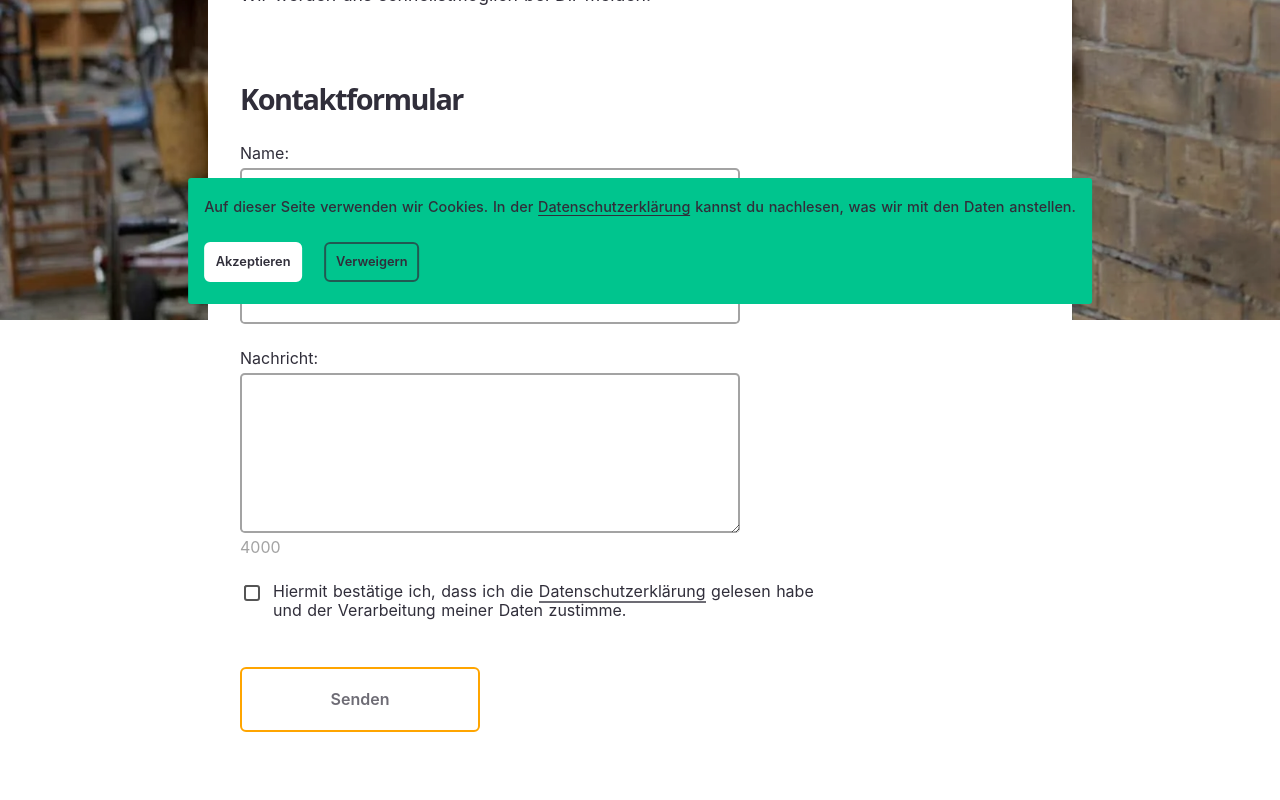
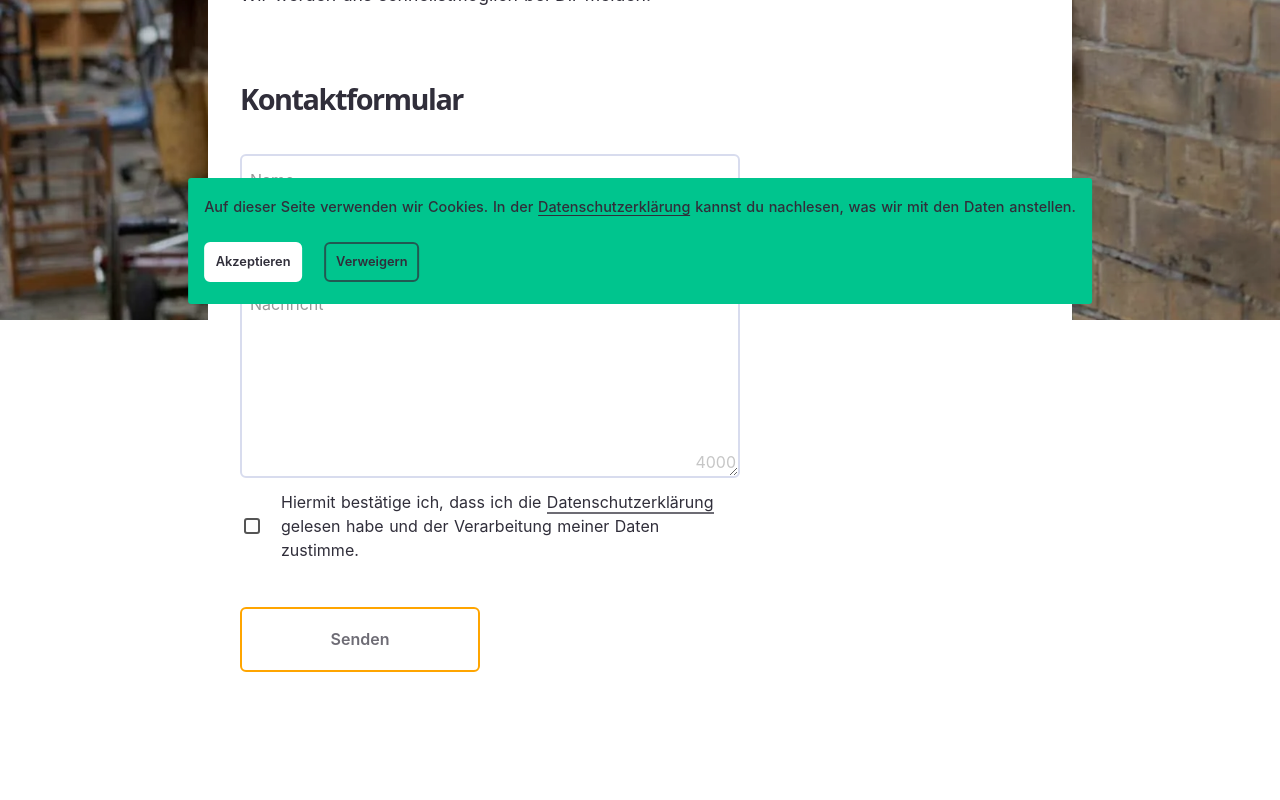
Before and after one commit to 3vincent/einhaus-leipzig, a Nuxt app: page /kontakt in a window 1280 px wide. Shown: the part 480-1280 px from the top of the page. Built offline with nearby package versions, Linux system fonts and the light colour scheme.

Commit message:
Revamp contact form with Material UI style elements

```diff
--- a/assets/styles/general/typography.scss
+++ b/assets/styles/general/typography.scss
@@ -66,3 +66,9 @@ p.bold {
 .seo-text {
   display: none;
 }
+
+textarea {
+  font-family: -apple-system, BlinkMacSystemFont, avenir next, avenir, segoe ui,
+    helvetica neue, helvetica, Cantarell, Ubuntu, roboto, noto, arial,
+    sans-serif;
+}
--- a/components/contact-form.vue
+++ b/components/contact-form.vue
@@ -1,146 +1,132 @@
-<script lang="ts">
+<script setup lang="ts">
 import { PayloadData } from '../server/api/send-mail.post'
 import { sanitizer } from '~/util/sanitizer'
 
-interface ContactFormComponentData {
-  payload: PayloadData
-  sendResponse: number
-  clickedOnce: boolean
-  envVar: ReturnType<typeof useRuntimeConfig> | undefined
-  redirectTimeout: ReturnType<typeof setTimeout> | undefined
-}
-
-export default {
-  name: 'ContactForm',
-
-  data(): ContactFormComponentData {
-    return {
-      payload: {
+const payload = ref<PayloadData>({
   name: '',
   age: 0,
   email: '',
   message: '',
   gdpr: false,
-      },
-      sendResponse: 0,
-      clickedOnce: false,
-      envVar: useRuntimeConfig(),
-      redirectTimeout: undefined,
+})
+
+let sendResponse = 0
+const clickedOnce = ref(false)
+const envVar = useRuntimeConfig()
+let redirectTimeout: ReturnType<typeof setTimeout> | undefined = undefined
+const isTextAreaFocused = ref(false)
+
+function onFocus() {
+  isTextAreaFocused.value = true
 }
-  },
 
-  methods: {
-    async handleSubmit() {
+function onBlur() {
+  isTextAreaFocused.value = false
+}
+
+async function handleSubmit() {
   try {
-        this.clickedOnce = true
+    clickedOnce.value = true
 
-        await sanitizer(this.payload)
+    await sanitizer(payload.value)
 
-        this.moveLoadingAnimationToCenter()
+    moveLoadingAnimationToCenter()
 
     const { data } = await useFetch('/api/send-mail', {
       method: 'POST',
-          body: JSON.stringify(this.payload),
+      body: JSON.stringify(payload.value),
     })
 
     console.log(data)
 
     const statusCode = ref(data?.value?.statusCode ?? 0)
-        this.sendResponse = statusCode.value
+    sendResponse = statusCode.value
 
-        if (this.sendResponse == 200) {
-          this.payload = {
-            name: '',
-            email: '',
-            message: '',
-            gdpr: false,
-            age: 0,
-          }
+    if (sendResponse == 200) {
+      payload.value.name = ''
+      payload.value.email = ''
+      payload.value.message = ''
+      payload.value.gdpr = false
+      payload.value.age = 0
 
       const router = useRouter()
 
-          this.redirectTimeout = setTimeout(() => {
+      redirectTimeout = setTimeout(() => {
         router.push('/')
-          }, 10000)
+      }, 8000)
     }
   } catch (error) {
     console.log(error)
   }
-    },
+}
 
-    resetAutoRedirectTimer() {
-      if (this.redirectTimeout) {
-        clearTimeout(this.redirectTimeout)
+function resetAutoRedirectTimer() {
+  if (redirectTimeout) {
+    clearTimeout(redirectTimeout)
   }
-    },
+}
 
-    copyToClipboard() {
-      navigator.clipboard.writeText(this.payload.message)
-    },
+function copyToClipboard() {
+  navigator.clipboard.writeText(payload.value.message)
+}
 
-    moveLoadingAnimationToCenter() {
-      const loadingAnimationDiv = document.querySelector('#topOfThePage')
+function moveLoadingAnimationToCenter() {
+  const loadingAnimationDiv = document.querySelector('#top-of-the-page')
 
   loadingAnimationDiv?.scrollIntoView({
     block: 'start',
   })
-    },
-  },
+}
 
-  computed: {
-    validateEmailAddress() {
+const validateEmailAddress = computed(() => {
   if (
-        [...this.payload.email.toLowerCase()].every(char =>
+    [...payload.value.email.toLowerCase()].every(char =>
       'abcdefghijklmnopqrstuvwxyz0123456789.@+-_~'.includes(char)
     ) &&
-        this.payload.email.length >= 5 &&
-        this.payload.email.includes('@') &&
-        this.payload.email.split('@')[1].split('.')[0] &&
-        this.payload.email.split('@').length == 2 &&
-        this.payload.email.split('@')[0].length > 0 &&
-        this.payload.email.split('@')[1].includes('.') &&
-        this.payload.email.slice(this.payload.email.lastIndexOf('.') + 1)
-          .length > 0 &&
-        !this.payload.email.split('@')[1].includes('_') &&
-        !this.payload.email.split('@')[1].includes('~') &&
-        this.payload.email.indexOf('..') == -1
+    payload.value.email.length >= 5 &&
+    payload.value.email.includes('@') &&
+    payload.value.email.split('@')[1].split('.')[0] &&
+    payload.value.email.split('@').length == 2 &&
+    payload.value.email.split('@')[0].length > 0 &&
+    payload.value.email.split('@')[1].includes('.') &&
+    payload.value.email.slice(payload.value.email.lastIndexOf('.') + 1).length >
+      0 &&
+    !payload.value.email.split('@')[1].includes('_') &&
+    !payload.value.email.split('@')[1].includes('~') &&
+    payload.value.email.indexOf('..') == -1
   ) {
     return true
   }
 
   return false
-    },
+})
 
-    validateInputs() {
+const validateInputs = computed(() => {
   if (
-        this.validateEmailAddress &&
-        this.payload.name.length >= 2 &&
-        this.payload.message.length > 2 &&
-        this.payload.message.length <= 4000 &&
-        this.payload.gdpr
+    validateEmailAddress &&
+    payload.value.name.length >= 2 &&
+    payload.value.message.length > 2 &&
+    payload.value.message.length <= 4000 &&
+    payload.value.gdpr
   ) {
     return true
   }
 
   return false
-    },
-  },
+})
 
-  beforeUnmount() {
-    this.resetAutoRedirectTimer()
-  },
-}
+onBeforeUnmount(() => {
+  resetAutoRedirectTimer()
+})
 </script>
 
 <template>
-  <div id="topOfThePage" class="contact-container">
+  <div id="top-of-the-page" class="contact-container">
     <h2>Kontaktformular</h2>
     <div class="contact-form-wrapper">
-      <div class="form-wrapper">
+      <div class="form-container">
         <form name="contact" method="POST" @submit.prevent="handleSubmit">
-          <p>
-            <label
-              >Name:
+          <div class="input-container">
             <input
               required
               v-model="payload.name"
@@ -152,14 +138,15 @@ export default {
                   : ''
               "
               type="text"
-                name="fullname"
+              name="name"
               autocomplete="off"
-            /></label>
-          </p>
+              class="input-field"
+              placeholder=" "
+            />
+            <label for="name" class="input-label">Name</label>
+          </div>
 
-          <p>
-            <label
-              >Email Adresse:
+          <div class="input-container">
             <input
               required
               v-model="payload.email"
@@ -173,23 +160,24 @@ export default {
               type="email"
               name="email"
               autocomplete="off"
-            /></label>
-          </p>
+              class="input-field"
+              placeholder=" "
+            />
 
-          <p class="age">
-            <label>
-              Age field:
+            <label for="email" class="input-label"> Email Adresse</label>
+          </div>
+
+          <div class="input-container age">
             <input v-model="payload.age" name="age-field" tabindex="-1" />
-            </label>
-          </p>
+            <label for="age-field" class="input-label"> Age field</label>
+          </div>
 
-          <p>
-            <label
-              >Nachricht:
+          <div class="input-container">
             <textarea
+              placeholder=" "
               required
+              name="message"
               v-model="payload.message"
-                name="message"
               v-bind:class="
                 payload.message.length > 2 && payload.message.length <= 4000
                   ? 'single-field-filled'
@@ -197,9 +185,21 @@ export default {
                   ? 'not-filled-field'
                   : ''
               "
+              class="input-field"
+              rows="4"
+              cols="60"
+              @focus="onFocus"
+              @blur="onBlur"
             >
             </textarea>
-            </label>
+            <label
+              for="message"
+              class="input-label"
+              :class="{
+                active: isTextAreaFocused || payload.message.length > 0,
+              }"
+              >Nachricht</label
+            >
             <span
               class="text-counter"
               :class="{
@@ -210,8 +210,9 @@ export default {
             >
               {{ 4000 - payload.message.length }}
             </span>
-          </p>
-          <p>
+          </div>
+
+          <div class="privacy-container">
             <input
               required
               v-model="payload.gdpr"
@@ -219,14 +220,15 @@ export default {
               id="privacy-agreement"
               name="scales"
             />
-            <label for="privacy-agreement" class="privacy-label"
-              ><span
-                >Hiermit bestätige ich, dass ich die
+            <label for="privacy-agreement" class="privacy-label">
+              <span>
+                Hiermit bestätige ich, dass ich die
                 <a href="/datenschutz" target="_blank">Datenschutzerklärung</a>
-                gelesen habe und der Verarbeitung meiner Daten zustimme.</span
-              ></label
-            >
-          </p>
+                gelesen habe und der Verarbeitung meiner Daten zustimme.
+              </span>
+            </label>
+          </div>
+
           <p>
             <button
               type="submit"
@@ -241,23 +243,26 @@ export default {
         </form>
       </div>
 
-      <div
+      <FullModal
         v-if="
           sendResponse !== 200 &&
           sendResponse !== 400 &&
           sendResponse !== 500 &&
           clickedOnce
         "
-        class="message-response"
+        :show="true"
       >
+        <div class="message-response">
           <div class="inner-content">
             <h1>Deine Nachricht wird verschickt...</h1>
 
             <LoadingAnimation />
           </div>
         </div>
+      </FullModal>
 
-      <div v-if="sendResponse === 200" class="message-response">
+      <FullModal v-if="sendResponse === 200" :show="true">
+        <div class="message-response">
           <div class="inner-content">
             <h1>Deine Nachricht wurde gesendet</h1>
             <hr />
@@ -266,23 +271,25 @@ export default {
             <WaitingAnimation />
           </div>
         </div>
+      </FullModal>
 
-      <div
+      <FullModal
         v-if="sendResponse === 500 || sendResponse === 400"
-        class="message-response"
+        :show="true"
       >
+        <div class="message-response">
           <div class="inner-content error">
-          <h2 class="error-color">
+            <p class="error-color">
               Leider ist beim Versand deiner Nachricht ein Fehler aufgetreten 😓
-          </h2>
-          <h2>
-            Das tut uns leid. Während wir den Fehler in unserem System beheben,
-            schick uns gern eine Email an
+            </p>
+            <p>
+              Das tut uns leid. Während wir den Fehler in unserem System
+              beheben, schick uns gern eine Email an
               {{ envVar?.public.OFFICIAL_CONTACT_ADDRESS }} oder probiere es
               später erneut.
-          </h2>
+            </p>
             <div>
-            <h2>Deine Nachricht kannst du hier einsehen und kopieren:</h2>
+              <p>Deine Nachricht kannst du hier einsehen und kopieren:</p>
               <div class="message-copy-field">
                 <p>
                   {{ payload.message }}
@@ -292,17 +299,137 @@ export default {
                 href="#"
                 rel="nofollow"
                 v-on:click.prevent="copyToClipboard"
-              class="link primary small"
+                class="link secondary small"
                 >Nachricht in die Zwischenablage kopieren</a
+              >
+
+              <NuxtLink to="/" class="link primary small"
+                >Zur Startseite</NuxtLink
               >
             </div>
           </div>
         </div>
+      </FullModal>
     </div>
   </div>
 </template>
 
 <style lang="scss" scoped>
+.form-container {
+  margin-top: 1.6rem;
+  display: flex;
+  flex-direction: column;
+  gap: 12px;
+
+  form {
+    display: flex;
+    flex-direction: column;
+    gap: 12px;
+
+    div:not(.input-container) {
+      display: flex;
+      gap: 8px;
+      justify-content: space-between;
+      align-items: center;
+    }
+
+    .input-container {
+      position: relative;
+      flex: 1 1 100%;
+      display: flex;
+      justify-content: space-between;
+      max-width: 500px;
+      min-width: 50%;
+
+      textarea {
+        height: 200px;
+      }
+
+      &.radio {
+        justify-content: flex-start !important;
+
+        > div {
+          justify-content: flex-start !important;
+          min-width: 120px;
+        }
+      }
+
+      .input-field {
+        width: 100%;
+        padding: 10px;
+        border: 2px solid #d8dcee;
+        border-radius: 6px;
+        outline: none;
+        font-size: 16px;
+        // box-shadow: 0px 4px 10px 0px #0000000d inset;
+        min-height: 50px;
+
+        &:focus-visible {
+          border-color: var(--main-text-color-dark);
+        }
+      }
+
+      .text-counter {
+        position: absolute;
+        bottom: 4px;
+        right: 4px;
+        color: #b8b8b8cc;
+      }
+
+      .input-label {
+        position: absolute;
+        top: 14px;
+        left: 10px;
+        color: #999;
+        pointer-events: none;
+        transition: all 0.3s ease, font-size 0.3s ease;
+
+        &.active {
+          transform: translate(-6px, -20px);
+          // background: linear-gradient(
+          //   180deg,
+          //   #ffffff 16.24%,
+          //   #f5f5f5 69.11%,
+          //   rgba(255, 255, 255, 0) 100%
+          // );
+          color: var(--main-text-color-dark);
+          font-size: 11px;
+          padding: 0 3px;
+          line-height: 1;
+        }
+      }
+
+      .input-field:focus + .input-label,
+      .input-field:not(:placeholder-shown) + .input-label {
+        transform: translate(-6px, -20px);
+        // background: linear-gradient(
+        //   180deg,
+        //   #ffffff 16.24%,
+        //   #f5f5f5 69.11%,
+        //   rgba(255, 255, 255, 0) 100%
+        // );
+        background-color: white;
+        color: #b9b9b9;
+        font-size: 11px;
+        padding: 0 3px;
+        line-height: 1;
+      }
+
+      .input-field:focus + .input-label {
+        color: var(--main-text-color-dark);
+      }
+
+      input[type='radio'] {
+        width: 28px;
+        height: 28px;
+      }
+
+      .description-text {
+        font-weight: 800;
+      }
+    }
+  }
+}
 .contact-container {
   padding-top: 3rem;
 }
@@ -311,31 +438,24 @@ export default {
   position: relative;
 }
 
-.form-wrapper {
-  z-index: 1;
+button {
+  min-width: 15rem;
+  color: var(--main-text-color-dark);
+  transition: border 0.3s ease, background-color 0.3s ease;
+
+  &.all-field-filled {
+    background-color: var(--pretty-green);
+    color: white;
+    transition: background-color 0.3s ease;
+  }
 }
 
 .message-response {
-  position: absolute;
-  width: 102%;
-  border: none;
-  outline: none;
-  margin-left: -1%;
-  inset: 0;
-  background: rgba(244, 244, 244, 0.7);
-  backdrop-filter: blur(3px);
-  z-index: 20;
-  box-shadow: 0 0 10px 10px rgba(243, 243, 243, 0.7);
-
   .inner-content {
     display: flex;
     flex-direction: column;
     align-items: center;
     justify-content: center;
-    position: absolute;
-    top: 50%;
-    left: 50%;
-    transform: translate(-50%, -50%);
 
     h1 {
       font-size: 3rem;
@@ -355,7 +475,7 @@ export default {
     width: 96%;
     align-items: flex-start;
 
-    h2 {
+    p {
       font-size: 1.4rem;
       line-height: 1.6;
       font-weight: 400;
@@ -395,56 +515,6 @@ export default {
   }
 }
 
-.age,
-.age label,
-.age label input {
-  clip: rect(0 0 0 0);
-  clip-path: inset(50%);
-  height: 1px;
-  overflow: hidden;
-  position: absolute;
-  white-space: nowrap;
-  width: 1px;
-}
-
-label input,
-label textarea {
-  display: block;
-  width: 100%;
-  max-width: 400px;
-  max-height: 250px;
-  min-height: 50px;
-  padding: 1rem;
-  font-size: 1.2rem;
-  border-radius: 0.3rem;
-  border: none;
-  outline: none !important;
-  box-shadow: inset 0 0 0 2px var(--main-text-color-light-light);
-  appearance: none;
-  -webkit-appearance: none;
-
-  @media screen and (min-width: $_md) {
-    min-width: 50%;
-    max-width: 500px;
-    // min-width: 400px;
-  }
-
-  &:focus {
-    background-color: var(--background-light-grey);
-    box-shadow: inset 0 0 0 2px var(--warning);
-  }
-}
-
-label.privacy-label {
-  line-height: 1.2rem;
-}
-
-label textarea {
-  min-height: 10rem;
-  max-width: 500px;
-  font-family: inherit;
-}
-
 input[type='checkbox'] {
   position: relative;
   cursor: pointer;
@@ -458,14 +528,14 @@ input[type='checkbox']::before {
   position: absolute;
   width: 16px;
   height: 16px;
-  top: 0;
+  top: -2px;
   left: 0;
   border: 2px solid #555555;
   border-radius: 3px;
   background-color: white;
 }
 
-input[type='checkbox']:checked:after {
+input[type='checkbox']:checked::after {
   content: '';
   display: block;
   width: 5px;
@@ -476,37 +546,24 @@ input[type='checkbox']:checked:after {
   -ms-transform: rotate(45deg);
   transform: rotate(45deg);
   position: absolute;
-  top: 2px;
+  top: px;
   left: 6px;
 }
 
-label span {
-  display: inline-block;
-  max-width: 70%;
-}
-
-button {
-  min-width: 15rem;
-  color: var(--main-text-color-dark);
-  transition: border 0.3s ease, background-color 0.3s ease;
-
-  &.all-field-filled {
-    background-color: var(--pretty-green);
-    color: white;
-    transition: background-color 0.3s ease;
-  }
-}
-
 .single-field-filled {
-  box-shadow: inset 0 0 0 2px var(--pretty-green) !important;
+  // box-shadow: inset 0 0 0 2px var(--pretty-green) !important;
+  border-color: var(--pretty-green) !important;
+  border-width: 2px !important;
 }
 
 .all-field-filled {
   border-color: var(--pretty-green) !important;
+  border-width: 2px;
 }
 
 .not-filled-field {
-  box-shadow: inset 0 0 0 2px var(--warning);
+  // box-shadow: inset 0 0 0 2px var(--warning);
+  border-color: var(--warning) !important;
 }
 
 .not-filled-fields {
@@ -521,4 +578,30 @@ button {
 .warning-color {
   color: var(--warning);
 }
+
+.age,
+.age label,
+.input-container.age,
+.age label input {
+  clip: rect(0 0 0 0) !important;
+  clip-path: inset(50%) !important;
+  height: 1px;
+  overflow: hidden;
+  position: absolute !important;
+  white-space: nowrap;
+  width: 1px;
+  display: block;
+  flex: 0 0 0 !important;
+}
+
+.privacy-container {
+  display: flex;
+  gap: 8px;
+  justify-content: space-between;
+  align-items: center;
+  min-width: 50%;
+  max-width: 500px;
+}
+.privacy-label {
+}
 </style>
```
Also changed, not shown: components/full-modal.vue (added, +89 -0 lines). Lines whose indentation alone changed are shown as unchanged.
